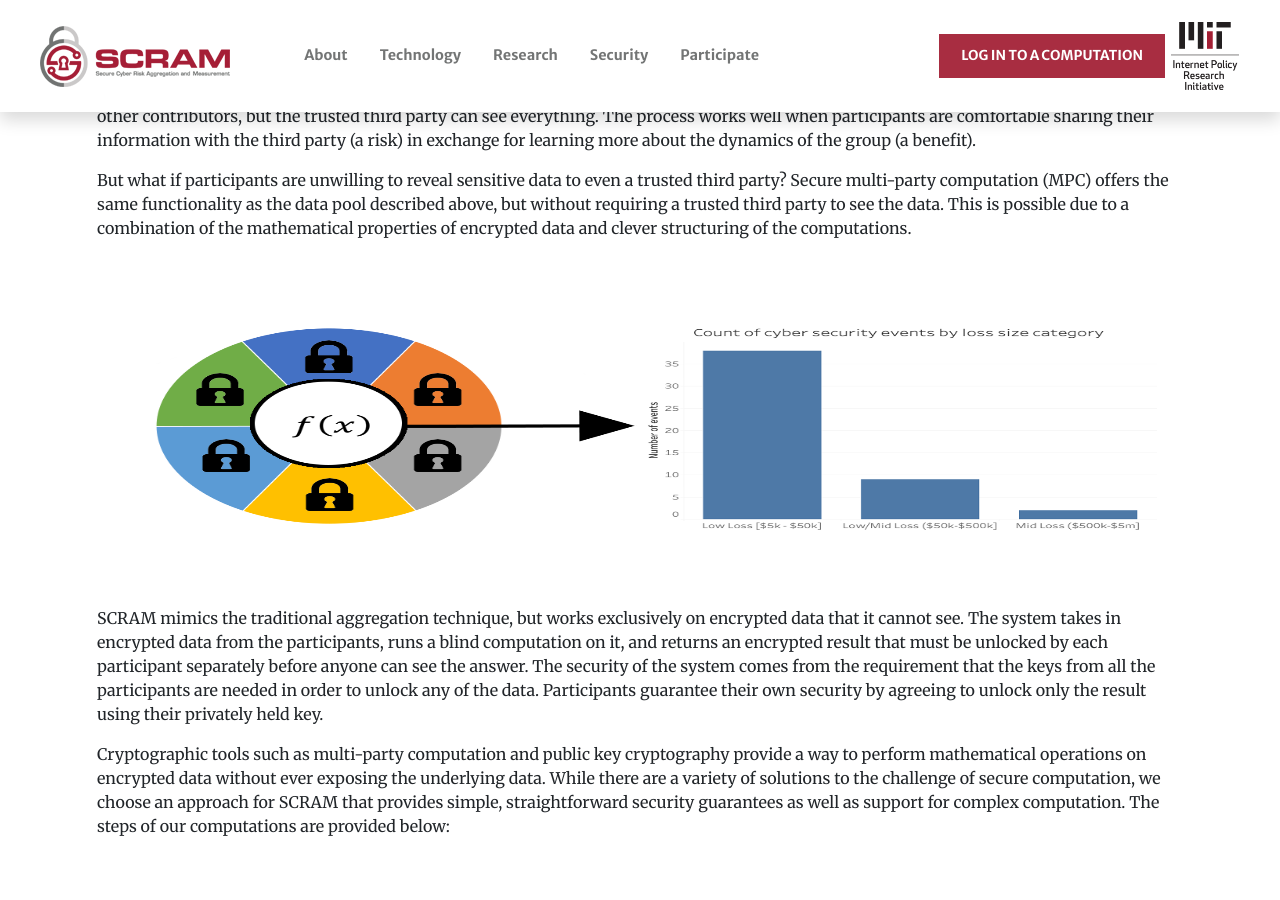
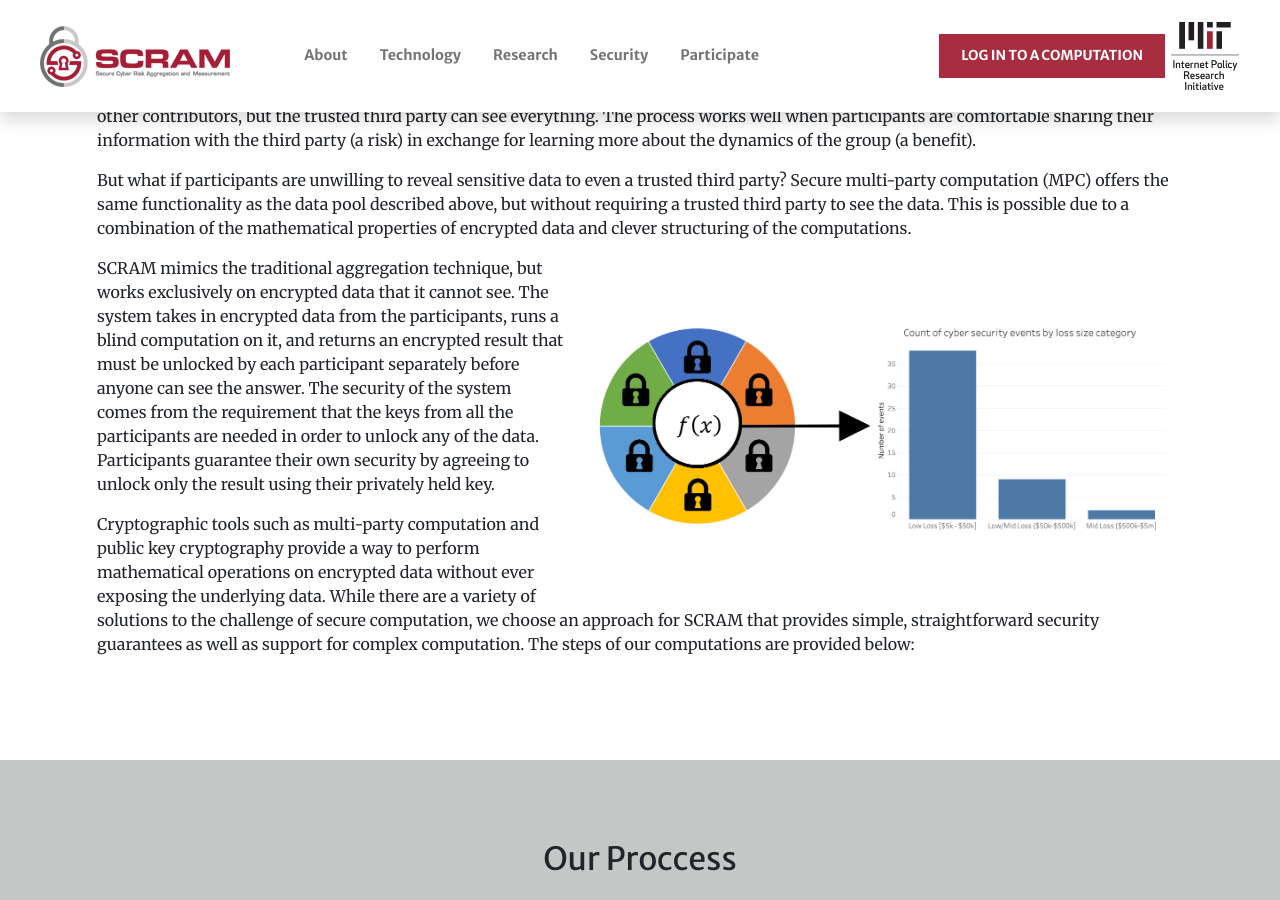
Before and after one commit to jisqyv/MIT, a Jekyll site: the page built from technology.md, in a window 1280 px wide and 900 px high, scrolled down 649 px. Built offline with Jekyll 4.4.1, drawn with Linux system fonts in a browser that asks for light colours; nearby versions of some CDN libraries.

Commit message:
Update technologyservices.html

```diff
--- a/_includes/technologyservices.html
+++ b/_includes/technologyservices.html
@@ -7,7 +7,7 @@
         <div class="mb-4 ">
 		<p>Traditionally, when members of a group want to learn about trends across their membership without revealing information to other members in the group, they need to select a trusted third party. This third party will gather data from all the participants, pool it, run computations on the data to produce summary statistics and analysis, and then send only the results back to all the participants in the pool. The third party needs to be trusted because it can view the data sent in by all the participants. Individual participants cannot see the inputs of other contributors, but the trusted third party can see everything. The process works well when participants are comfortable sharing their information with the third party (a risk) in exchange for learning more about the dynamics of the group (a benefit). </p>
 		<p>But what if participants are unwilling to reveal sensitive data to even a trusted third party? Secure multi-party computation (MPC) offers the same functionality as the data pool described above, but without requiring a trusted third party to see the data. This is possible due to a combination of the mathematical properties of encrypted data and clever structuring of the computations. </p>
-		<p><img src="assets/img/Technology-Image.png" style="float:right;padding:5px;height:350px;width:100%;">SCRAM mimics the traditional aggregation technique, but works exclusively on encrypted data that it cannot see. The system takes in encrypted data from the participants, runs a blind computation on it, and returns an encrypted result that must be unlocked by each participant separately before anyone can see the answer. The security of the system comes from the requirement that the keys from all the participants are needed in order to unlock any of the data. Participants guarantee their own security by agreeing to unlock only the result using their privately held key. </p>
+		<p><img src="assets/img/Technology-Image.png" style="float:right;padding:5px;height:350px;">SCRAM mimics the traditional aggregation technique, but works exclusively on encrypted data that it cannot see. The system takes in encrypted data from the participants, runs a blind computation on it, and returns an encrypted result that must be unlocked by each participant separately before anyone can see the answer. The security of the system comes from the requirement that the keys from all the participants are needed in order to unlock any of the data. Participants guarantee their own security by agreeing to unlock only the result using their privately held key. </p>
 		<p>Cryptographic tools such as multi-party computation and public key cryptography provide a way to perform mathematical operations on encrypted data without ever exposing the underlying data. While there are a variety of solutions to the challenge of secure computation, we choose an approach for SCRAM that provides simple, straightforward security guarantees as well as support for complex computation. The steps of our computations are provided below:
 </p>
 		</div>
```
